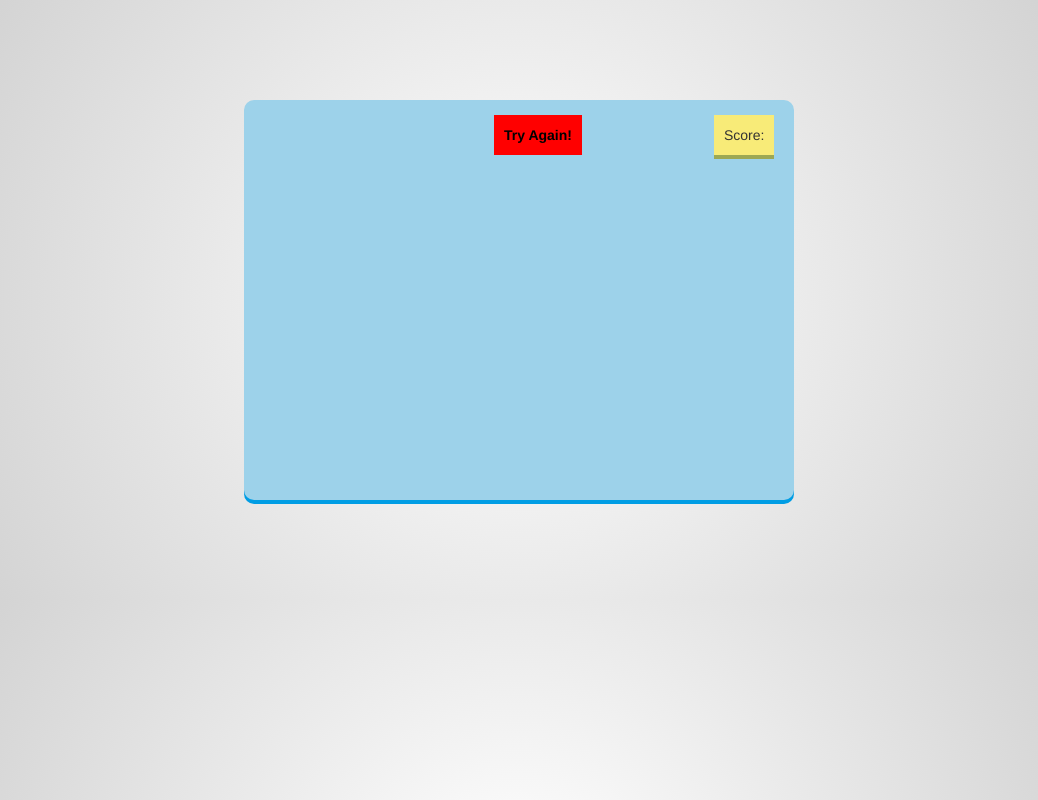
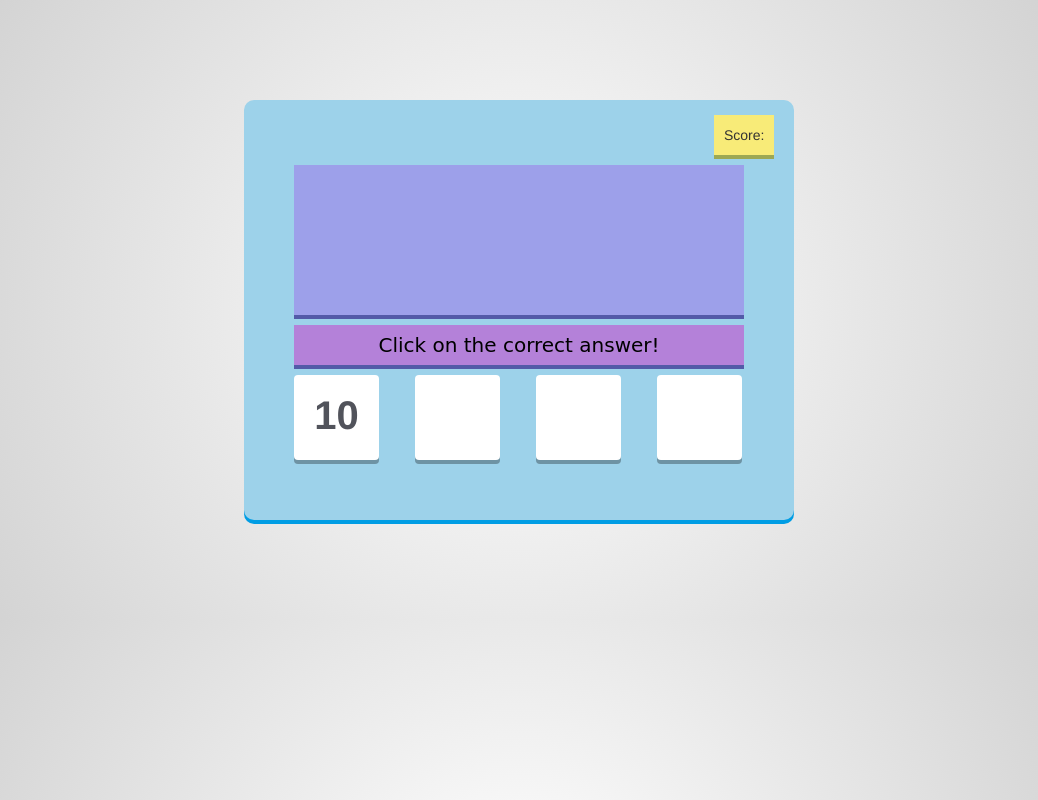
Before and after one commit to MGBourgeois/Gitkraken_mathgame, a plain HTML site: page index.html in a window 1280 px wide. Shown: the whole page, without its empty margins (121-1159 px from the left). Drawn offline with Linux system fonts and the light colour scheme.

Commit message:
commit
css styling

```diff
--- a/css/style.css
+++ b/css/style.css
@@ -6,7 +6,7 @@ body{
 
 }
 #container {
-    height: 400px;
+    height: 420px;
     width: 550px;
     background-color: #9dd2ea;
     margin: 100px auto;
@@ -45,5 +45,72 @@ body{
     font-weight: bold;
     color: #000;
     padding: 10px;
+    display: none;
 
 }
+/****************************
+     Question Display
+****************************/
+#question {
+    width: 450px;
+    height: 150px;
+    margin:50px auto 10px auto;
+    background-color: #9da0ea;
+    box-shadow: 0px 4px #535aa8;
+    font-size: 110px;
+    text-align: center;
+    font-family: cursive,sans-serif;
+    color: #000;
+
+}
+/****************************
+    Instruction Display
+****************************/
+#instruction {
+    width: 450px;
+    height: 40px;
+    line-height: 40px;
+    margin: 10px auto;
+    background-color: #b481d9;
+    box-shadow: 0px 4px #535aa8;
+    font-size: 20px;
+    text-align: center;
+    font-family: cursive,sans-serif;
+    color: #000;
+}
+
+/*********************************
+      Multiple Choice Buttons
+**********************************/
+#choices {
+    width: 450px;
+    height: 100px;
+    margin: 10px auto 10px auto;
+}
+
+.box {
+    width: 85px;
+    height: 85px;
+    text-align: center;
+    line-height: 80px;
+    color: #51535b;
+    font-weight: bold;
+    font-size: 40px;
+    background-color: #fff;
+    float: left;
+    margin-right: 36px;
+    border-radius: 4px;
+    cursor: pointer;
+    box-shadow: 0px 4px rgba(0,0,0, 0.3);
+}
+.box:hover {
+    background-color: #9c89f6;
+    color: #fff;
+    box-shadow: 0px 4px #6b54d3;
+}
+
+/*here must style the last box because has no right margin */
+#box4 {
+    margin-right: 0;
+
+}
--- a/index.html
+++ b/index.html
@@ -27,6 +27,21 @@
          <div id="wrong">
             Try Again!
          </div>
+
+         <div id="question">
+
+         </div>
+
+         <div id="instruction">
+            Click on the correct answer!
+         </div>
+
+         <div id="choices">
+            <div id="box1" class="box">10</div>
+            <div id="box2" class="box"></div>
+            <div id="box3" class="box"></div>
+            <div id="box4" class="box"></div>
+         </div>
     </div>
 
     <script src="js/custom.js"></script>
```
